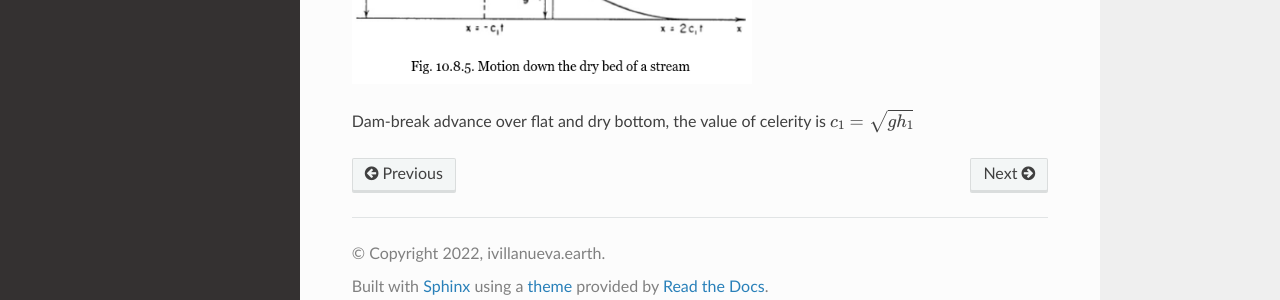
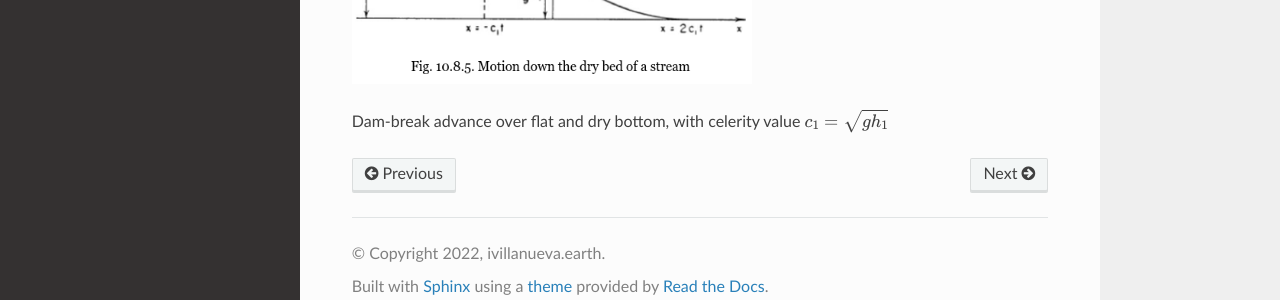
Before and after one commit to ivillamadrid/FloodMapping, a Sphinx documentation site: the page built from docs/source/wetdry.rst, in a window 1280 px wide and 1142 px high. Shown: the part 819-1119 px from the top of the window. Built offline with Sphinx 7.4.7 and the Read the Docs theme 2.0.0, drawn with Linux system fonts in a browser that asks for light colours.

Commit message:
Update wetdry.rst

```diff
--- a/docs/source/wetdry.rst
+++ b/docs/source/wetdry.rst
@@ -13,4 +13,4 @@ At this early point it is important to think if your study case will need to eva
   :width: 400
   :alt: Advance over flat and dry bottom
 
-Dam-break advance over flat and dry bottom, the value of celerity is :math:`c_1=\sqrt{gh_1}`
+Dam-break advance over flat and dry bottom, with celerity value :math:`c_1=\sqrt{gh_1}`
```
